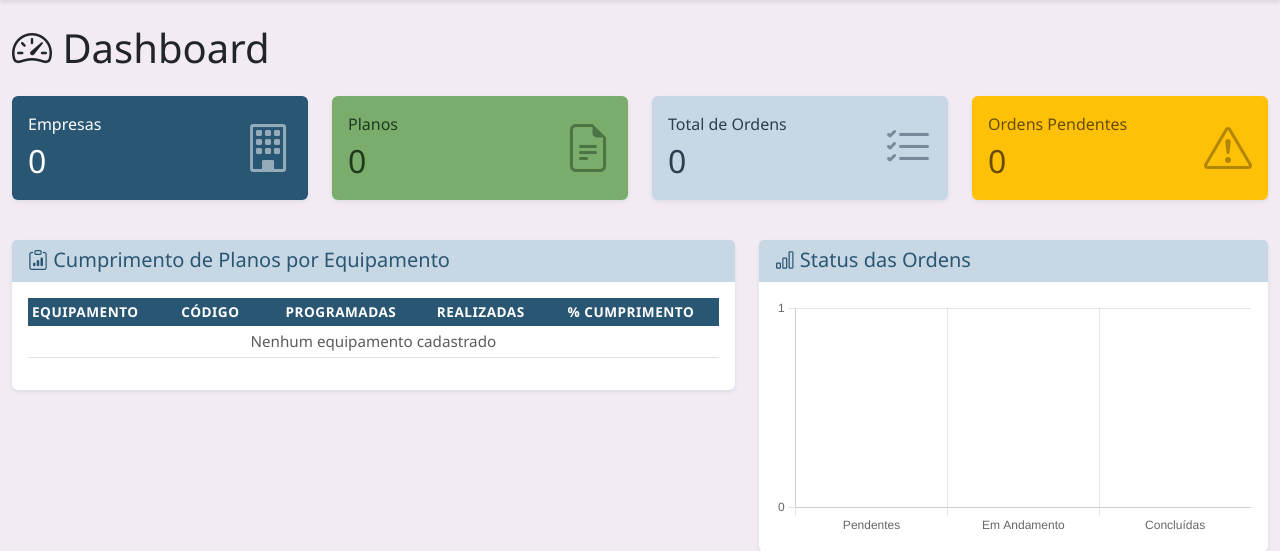
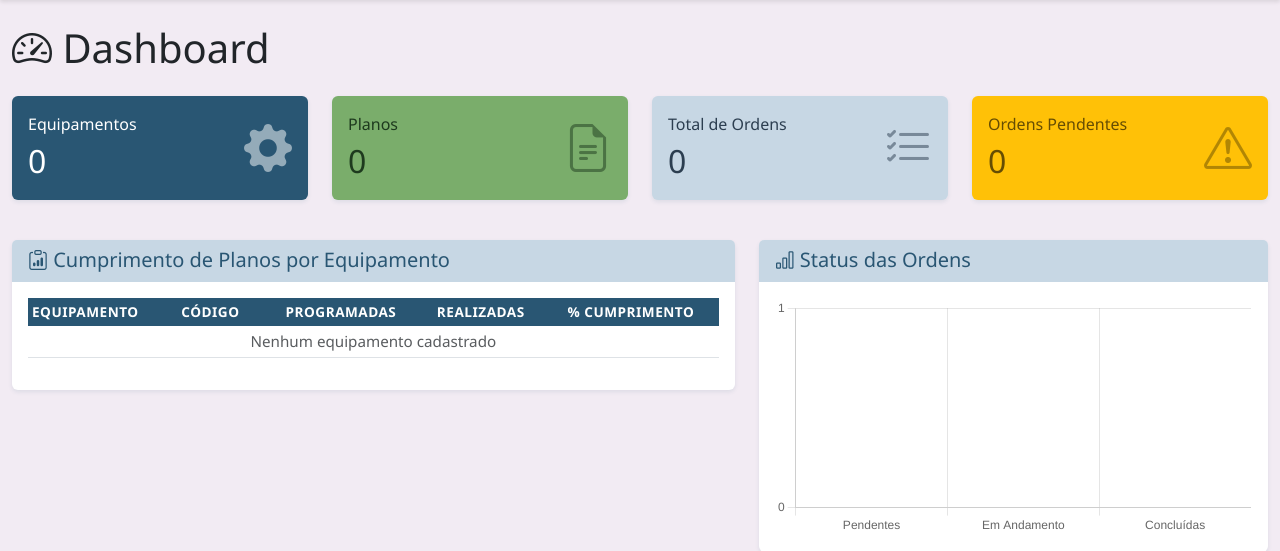
Before and after one commit to jcsouzadev/PlanCheck, a Flask app: page / in a window 1280 px wide. Shown: the part 62-613 px from the top of the page. Run offline with Flask 3, Linux system fonts and the light colour scheme; the visitor is signed in with stand-in values (Sample User, id 1); data that the repository does not hold is empty.

Commit message:
Update dashboard to show equipment count instead of company count
Replace 'Empresas' with 'Equipamentos' in the dashboard view and query data accordingly.

Replit-Commit-Author: Agent
Replit-Commit-Session-Id: 4f882a3d-8ae1-42ec-80e5-675a41a13642
Replit-Commit-Checkpoint-Type: full_checkpoint
Replit-Commit-Screenshot-Url: https://storage.googleapis.com/screenshot-production-us-central1/cc179dff-f5f1-4a30-a98d-f458b5e00ebe/4f882a3d-8ae1-42ec-80e5-675a41a13642/vyq3Zgg

```diff
--- a/routes.py
+++ b/routes.py
@@ -20,13 +20,13 @@ def admin_required(f):
 @main_bp.route('/')
 def index():
     if current_user.is_authenticated:
-        total_empresas = Empresa.query.count()
+        total_equipamentos = Equipamento.query.count()
         total_planos = PlanoInspecao.query.count()
         total_ordens = OrdemExecucao.query.count()
         ordens_pendentes = OrdemExecucao.query.filter_by(status='pendente').count()
 
         return render_template('index.html',
-                             total_empresas=total_empresas,
+                             total_equipamentos=total_equipamentos,
                              total_planos=total_planos,
                              total_ordens=total_ordens,
                              ordens_pendentes=ordens_pendentes)
--- a/templates/index.html
+++ b/templates/index.html
@@ -15,10 +15,10 @@
             <div class="card-body">
                 <div class="d-flex justify-content-between align-items-center">
                     <div>
-                        <h6 class="card-title">Empresas</h6>
-                        <h2 class="mb-0">{{ total_empresas }}</h2>
+                        <h6 class="card-title">Equipamentos</h6>
+                        <h2 class="mb-0">{{ total_equipamentos }}</h2>
                     </div>
-                    <i class="bi bi-building" style="font-size: 3rem; opacity: 0.5;"></i>
+                    <i class="bi bi-gear-fill" style="font-size: 3rem; opacity: 0.5;"></i>
                 </div>
             </div>
         </div>
```
Also changed, not shown: attached_assets/image_1759796631199.png (added).
